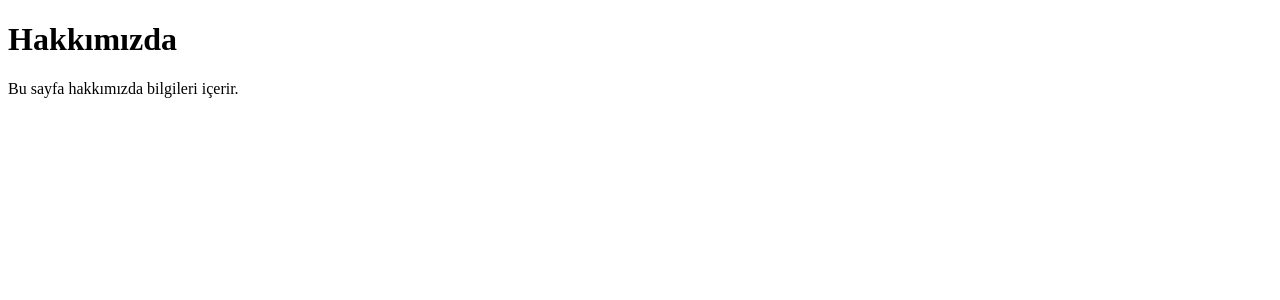
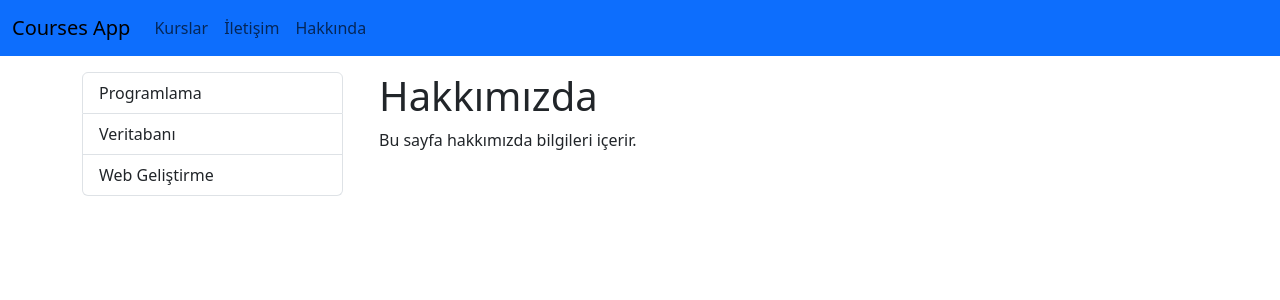
Before and after one commit to umutcanyildiz/Django_Web, a Django app: page /about in a window 1280 px wide. Shown: the top 300 px of the page. Run offline with Django 5.2, Linux system fonts and the light colour scheme; some libraries are stand-ins or nearby versions.

Commit message:
html dosyaları oluşturuldu, onlar için ortak bir layout oluşturuldu , block ile content oluşturuldu ve basit bir örnek yapıldı.

```diff
--- a/Django_Kursu/settings.py
+++ b/Django_Kursu/settings.py
@@ -56,7 +56,7 @@ ROOT_URLCONF = 'Django_Kursu.urls'
 TEMPLATES = [
     {
         'BACKEND': 'django.template.backends.django.DjangoTemplates',
-        'DIRS': [],
+        'DIRS': [BASE_DIR / 'templates'],  # templates dizinini ekliyoruz
         'APP_DIRS': True,
         'OPTIONS': {
             'context_processors': [
--- a/pages/templates/pages/about.html
+++ b/pages/templates/pages/about.html
@@ -1,12 +1,9 @@
-<!DOCTYPE html>
-<html lang="en">
-<head>
-    <meta charset="UTF-8">
-    <meta name="viewport" content="width=device-width, initial-scale=1.0">
-    <title>Document</title>
-</head>
-<body>
-    <h1>Hakkımızda</h1>
-    <p>Bu sayfa hakkımızda bilgileri içerir.</p>
-</body>
-</html>
+{% extends "layout.html" %}
+
+{% block content %}
+    <div class="container">
+        <h1>Hakkımızda</h1>
+        <p>Bu sayfa hakkımızda bilgileri içerir.</p>
+    </div>
+{% endblock %}
+{% block title %}Hakkında{% endblock %}
--- /dev/null
+++ b/templates/layout.html
@@ -0,0 +1,47 @@
+<!DOCTYPE html>
+<html lang="en">
+<head>
+    <meta charset="UTF-8">
+    <meta name="viewport" content="width=device-width, initial-scale=1.0">
+    <link rel="stylesheet" href="https://cdnjs.cloudflare.com/ajax/libs/bootstrap/5.3.7/css/bootstrap.min.css"/>
+    <link rel="stylesheet" href="https://cdnjs.cloudflare.com/ajax/libs/font-awesome/6.7.2/css/all.min.css"/>
+    <title> Django Kursu | {% block title %} {% endblock %}</title>
+</head>
+<body>
+    <!--navbar-->
+    <nav class="navbar navbar-expand-lg navbar-light bg-primary ">
+        <div class="container-fluid">
+            <a class="navbar-brand" href="/">Courses App</a>
+          <ul class="navbar-nav me-auto">
+            <li class="nav-item">
+                <a class="nav-link" href="/kurslar">Kurslar</a>
+            </li>
+             <li class="nav-item">
+                <a class="nav-link" href="/contact">İletişim</a>
+            </li>
+             <li class="nav-item">
+                <a class="nav-link" href="/about">Hakkında</a>
+            </li>
+          </ul>
+        </div>
+    </nav>
+    <div class="container mt-3">
+        <div class="row">
+            <div class="col-3">
+                <!--menu-->
+                <div class="list-group">
+                    <a href="#" class="list-group-item list-group-item-action">Programlama</a>
+                    <a href="#" class="list-group-item list-group-item-action">Veritabanı</a>
+                    <a href="#" class="list-group-item list-group-item-action">Web Geliştirme</a>
+                </div>
+            </div>
+            <div class="col-9">
+                <!--content-->
+                {% block content %}{% endblock %} <!---değştirilebilecek alan olarak belirledik-->
+            </div>
+        </div>
+    </div>
+
+</body>
+<script src="https://cdnjs.cloudflare.com/ajax/libs/bootstrap/5.3.7/js/bootstrap.min.js"></script>
+</html>
```
Also changed, not shown: courses/templates/courses/index.html (+8 -12 lines), pages/templates/pages/contact.html (+9 -12 lines), pages/templates/pages/index.html (+9 -11 lines).
